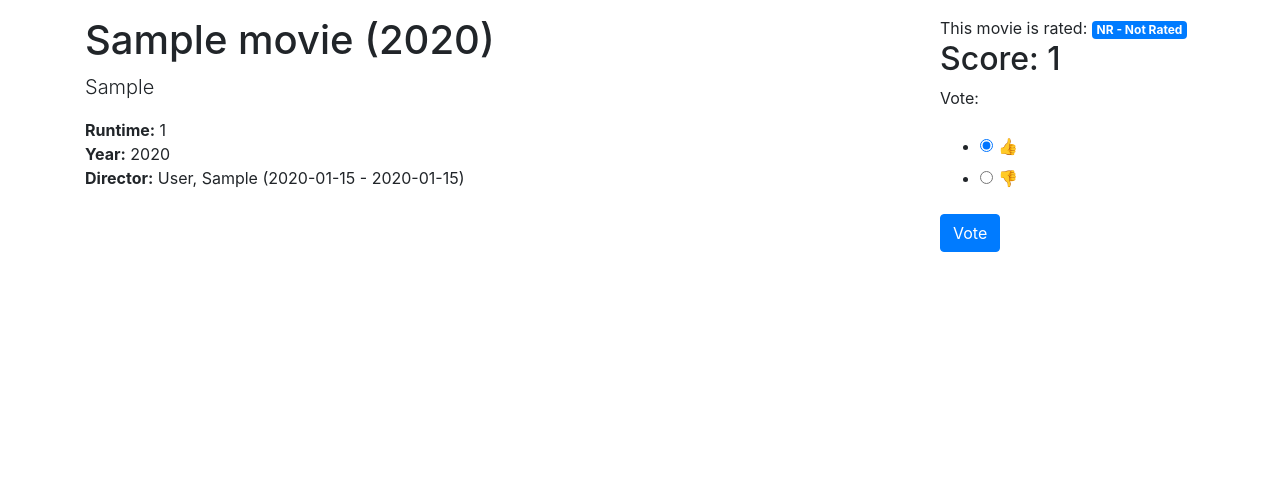
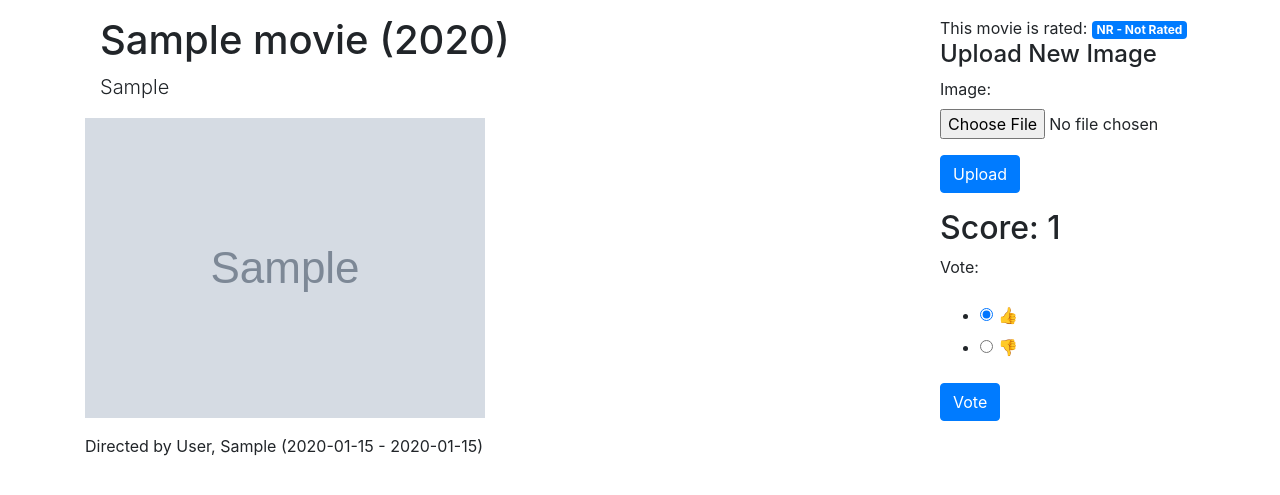
Before and after one commit to arsenlosenko/django_mdb, a Django app: page /movies/1 in a window 1280 px wide. Shown: the part 40-535 px from the top of the page. Run offline with Django 3.2, Linux system fonts and the light colour scheme; a user stored in the database is signed in; tables that the repository leaves empty hold one stand-in row (values such as "Sample post"); grey boxes marked "Sample" are stand-in pictures; some libraries are stand-ins or nearby versions.

Commit message:
Add image upload form

```diff
--- a/core/forms.py
+++ b/core/forms.py
@@ -1,7 +1,7 @@
 from django import forms
 from django.contrib.auth import get_user_model
 
-from core.models import Vote, Movie
+from core.models import Vote, Movie, MovieImage
 
 
 class VoteForm(forms.ModelForm):
@@ -26,3 +26,21 @@ class VoteForm(forms.ModelForm):
         fields = (
             'value', 'user', 'movie'
         )
+
+
+class MovieImageForm(forms.ModelForm):
+    movie = forms.ModelChoiceField(
+        widget=forms.HiddenInput,
+        queryset=Movie.objects.all(),
+        disabled=True
+    )
+
+    user = forms.ModelChoiceField(
+        widget=forms.HiddenInput,
+        queryset=get_user_model().objects.all(),
+        disabled=True
+    )
+
+    class Meta:
+        model = MovieImage
+        fields = ('image', 'user', 'movie')
--- a/core/models.py
+++ b/core/models.py
@@ -1,6 +1,13 @@
+from uuid import uuid4
+
 from django.db import models
+from django.conf import settings
 from django.db.models.aggregates import Sum
 from django.contrib.auth import get_user_model
+
+
+def movie_directory_path_with_uuid(instance, filename):
+    return "{}/{}".format(instance.movie_id, uuid4())
 
 
 class MovieManager(models.Manager):
@@ -151,3 +158,12 @@ class Vote(models.Model):
 
     class Meta:
         unique_together = ('user', 'movie')
+
+
+class MovieImage(models.Model):
+    image = models.ImageField(upload_to=movie_directory_path_with_uuid)
+    uploaded = models.DateTimeField(auto_now_add=True)
+    movie = models.ForeignKey('Movie', on_delete=models.CASCADE)
+    user = models.ForeignKey(
+        settings.AUTH_USER_MODEL,
+        on_delete=models.CASCADE)
--- a/core/templates/core/movie_detail.html
+++ b/core/templates/core/movie_detail.html
@@ -5,16 +5,18 @@
 {% endblock %}
 
 {% block main %}
-    <h1>{{ object }}</h1>
-    <p class="lead">{{object.plot}}</p>
-    <span>
-        <b>Runtime:</b> {{object.runtime}}</br>
-        <b>Year:</b> {{object.year}}</br>
-        {% if object.director %}
-            <b>Director:</b> {{ object.director}} </br>
-        {% endif %}
-    </span>
-
+    <div class="col">
+        <h1>{{ object }}</h1>
+        <p class="lead">{{object.plot}}</p>
+    </div>
+    <ul class="movie-image list-inline">
+        {% for i in object.movieimage_set.all %}
+            <li class="list-inline-item">
+                <img src="{{ i.image.url }}"/>
+            </li>
+        {% endfor %}
+    </ul>
+    <p>Directed by {{ object.director }}</p>
 {% endblock %}
 
 {% block sidebar %}
@@ -22,6 +24,18 @@
         This movie is rated:
         <span class="badge badge-primary">{{ object.get_rating_display }}</span>
     </div>
+    {% if image_form %}
+        <div>
+            <h4>Upload New Image</h4>
+            <form method="post" enctype="multipart/form-data" action="{% url 'core:movie-image-upload' movie_id=object.id %}">
+                {% csrf_token %}
+                {{ image_form.as_p }}
+                <p>
+                    <button class="btn btn-primary">Upload</button>
+                </p>
+            </form>
+        </div>
+    {% endif %}
     <div>
         <h2>
             Score: {{ object.score|default_if_none:"TDB" }}
--- a/core/urls.py
+++ b/core/urls.py
@@ -2,15 +2,36 @@ from django.urls import path
 
 from core.views import (MovieListView, MovieDetailView,
                         PersonDetailView, PersonListView,
-                        CreateVoteView, UpdateVoteView)
+                        CreateVoteView, UpdateVoteView, MovieUploadImageView)
 
 app_name = 'core'
 
 urlpatterns = [
-    path('movies', MovieListView.as_view(), name='movie-list'),
-    path('movies/<int:pk>', MovieDetailView.as_view(), name='movie-detail'),
-    path('movies/<int:movie_id>/vote', CreateVoteView.as_view(), name='create-vote'),
-    path('movies/<int:movie_id>/vote/<int:pk>', UpdateVoteView.as_view(), name='update-vote'),
-    path('people', PersonListView.as_view(), name='person-list'),
-    path('people/<int:pk>', PersonDetailView.as_view(), name='person-detail'),
+    path('movies',
+         MovieListView.as_view(),
+         name='movie-list'),
+
+    path('movies/<int:pk>',
+         MovieDetailView.as_view(),
+         name='movie-detail'),
+
+    path('movies/<int:movie_id>/image/upload',
+         MovieUploadImageView.as_view(),
+         name='movie-image-upload'),
+
+    path('movies/<int:movie_id>/vote',
+         CreateVoteView.as_view(),
+         name='create-vote'),
+
+    path('movies/<int:movie_id>/vote/<int:pk>',
+         UpdateVoteView.as_view(),
+         name='update-vote'),
+
+    path('people',
+         PersonListView.as_view(),
+         name='person-list'),
+
+    path('people/<int:pk>',
+         PersonDetailView.as_view(),
+         name='person-detail'),
 ]
--- a/core/views.py
+++ b/core/views.py
@@ -4,7 +4,7 @@ from django.contrib.auth.mixins import LoginRequiredMixin
 from django.shortcuts import redirect
 from django.core.exceptions import PermissionDenied
 
-from core.forms import VoteForm
+from core.forms import VoteForm, MovieImageForm
 from core.models import Movie, Person, Vote
 
 
@@ -18,6 +18,7 @@ class MovieDetailView(DetailView):
 
     def get_context_data(self, **kwargs):
         ctx = super().get_context_data(**kwargs)
+        ctx['image_form'] = self.movie_image_form()
         if self.request.user.is_authenticated:
             vote = Vote.objects.get_vote_or_unsaved_blank_vote(
                 movie=self.object,
@@ -37,6 +38,36 @@ class MovieDetailView(DetailView):
             ctx['vote_form'] = vote_form
             ctx['vote_form_url'] = vote_form_url
         return ctx
+
+    def movie_image_form(self):
+        if self.request.user.is_authenticated:
+            return MovieImageForm()
+        return None
+
+
+class MovieUploadImageView(LoginRequiredMixin, CreateView):
+    form_class = MovieImageForm
+
+    def get_initial(self):
+        initial = super().get_initial()
+        initial['user'] = self.request.user.id
+        initial['movie'] = self.kwargs['movie_id']
+        return initial
+
+    def render_to_response(self, context, **response_kwargs):
+        movie_id = self.kwargs['movie_id']
+        movie_detail_url = reverse(
+            'core:movie-detail',
+            kwargs=dict(pk=movie_id)
+        )
+        return redirect(to=movie_detail_url)
+
+    def get_success_url(self):
+        movie_id = self.kwargs['movie_id']
+        return reverse(
+            'core:movie-detail',
+            kwargs=dict(pk=movie_id)
+        )
 
 
 class PersonListView(ListView):
--- a/mymdb/settings.py
+++ b/mymdb/settings.py
@@ -133,3 +133,6 @@ USE_TZ = True
 # https://docs.djangoproject.com/en/2.1/howto/static-files/
 
 STATIC_URL = '/static/'
+
+MEDIA_URL = '/uploaded/'
+MEDIA_ROOT = os.path.join(BASE_DIR, '../media_root')
--- a/mymdb/urls.py
+++ b/mymdb/urls.py
@@ -16,13 +16,20 @@ Including another URLconf
 from django.contrib import admin
 from django.urls import path, include
 from django.views.generic import TemplateView
+from django.conf.urls.static import static
+from django.conf import settings
 
 import core.urls
 import user.urls
+
+MEDIA_FILE_PATHS = static(
+    settings.MEDIA_URL,
+    document_root=settings.MEDIA_ROOT
+)
 
 urlpatterns = [
     path('', TemplateView.as_view(template_name="index.html"), name="home"),
     path('admin/', admin.site.urls),
     path('user/', include(user.urls, namespace='user')),
     path('', include(core.urls, namespace='core')),
-]
+] + MEDIA_FILE_PATHS
```
Also changed, not shown: core/migrations/0006_movieimage.py (added).
